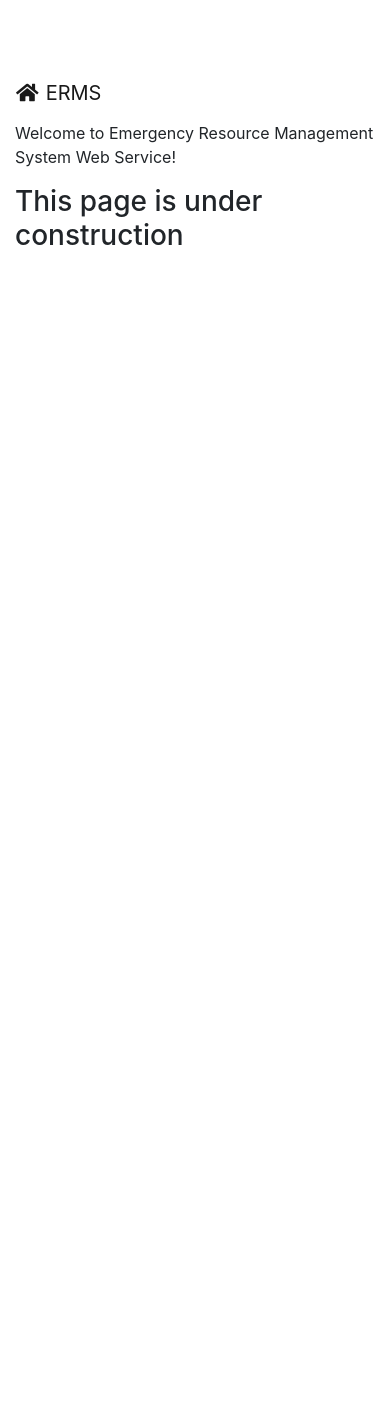
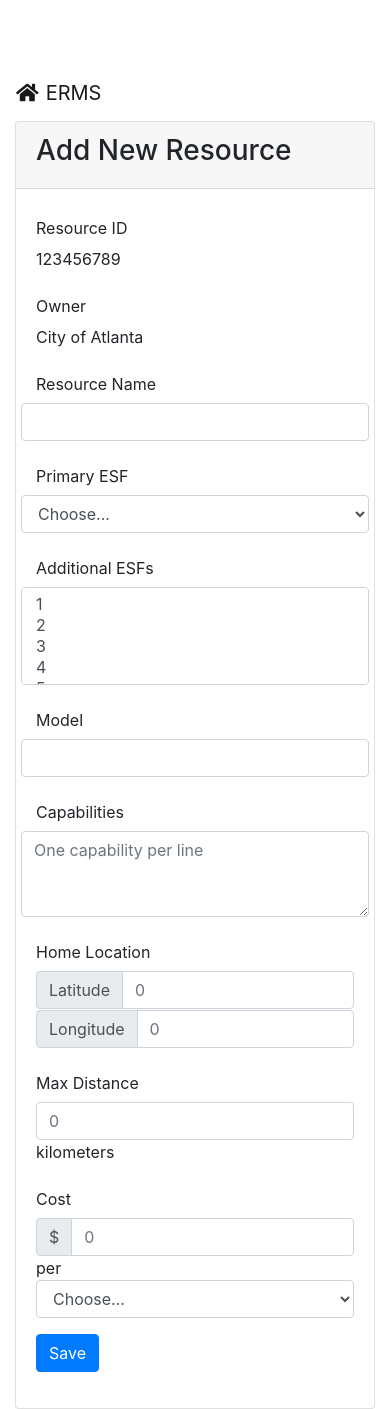
Before and after one commit to peijunz-archive/homework-cs6400-flask-jinja2, a Flask app: template Phase_3_Code/templates/add-resource.html in a window 390 px wide. Before the commit the page ends 245 px from the top, so only its background shows below. Run offline with Flask 2, Linux system fonts and the light colour scheme; the template is opened without the code that fills it, so the values that code supplies are empty; some libraries are stand-ins or nearby versions.

Commit message:
add resource template done

```diff
--- a/Phase_3_Code/templates/add-resource.html
+++ b/Phase_3_Code/templates/add-resource.html
@@ -1 +1,111 @@
 {% extends "base.html" %}
+{% block content %}
+
+
+<div class="card add-resource-card">
+  <div class="card-header">
+        <h3 class="panel-title">Add New Resource</h3>
+  </div>
+  <div class="card-body">
+
+<form class="form">
+  <div class="form-group row">
+    <label for="id-info" class="col-sm-3 col-form-label">Resource ID</label>
+    <div class="col-sm-9 info-col" id="resource-id"> 123456789 </div>
+  </div>
+
+  <div class="form-group row">
+    <label for="owner-info" class="col-sm-3 col-form-label">Owner</label>
+    <div class="col-sm-9 info-col" id="owner"> City of Atlanta </div>
+  </div>
+
+  <div class="form-group row">
+    <label for="resource-name" class="col-sm-3 col-form-label">Resource Name</label>
+      <input type="text" class="form-control col-sm-9" id="resource-name">
+  </div>
+
+  <div class="form-group row">
+    <label for="PromaryESF" class="col-sm-3 col-form-label">Primary ESF</label>
+    <select id="PrimaryESF" class="form-control col-sm-9">
+    <option selected>Choose...</option>
+      <option>1</option>
+      <option>2</option>
+      <option>3</option>
+      <option>4</option>
+      <option>5</option>
+      <option>...</option>
+    </select>
+  </div>
+
+  <div class="form-group row">
+    <label for="additionalESF" class="col-sm-3 col-form-label">Additional ESFs</label>
+    <select multiple id="additionalESF" class="form-control col-sm-9">
+      <option>1</option>
+      <option>2</option>
+      <option>3</option>
+      <option>4</option>
+      <option>5</option>
+    </select>
+  </div>
+
+  <div class="form-group row">
+    <label for="model" class="col-sm-3 col-form-label">Model</label>
+      <input type="text" class="form-control col-sm-9" id="model">
+  </div>
+
+  <div class="form-group row">
+    <label for="capabilities" class="col-sm-3 col-form-label">Capabilities</label>
+    <textarea class="form-control col-sm-9" id="capabilities" rows="3" placeholder="One capability per line"></textarea>
+  </div>
+
+
+  <div class="form-group row">
+    <label class="col-sm-3 col-form-label">Home Location</label>
+        <div class="input-group col-sm-4">
+          <div class="input-group-prepend"><span class="input-group-text">Latitude</span></div>
+          <input type="number" class="form-control" id="latitude" placeholder="0">
+        </div>
+          <div class="col-sm-1"></div>
+        <div class="input-group col-sm-4">
+          <div class="input-group-prepend"><span class="input-group-text">Longitude</span></div>
+          <input type="number" class="form-control" id="longitude" placeholder="0">
+        </div>
+  </div>
+
+  <div class="form-group row">
+    <label class="col-sm-3 col-form-label">Max Distance</label>
+        <div class="col-sm-4">
+          <input type="number" class="form-control" id="max-distance" placeholder="0">
+        </div>
+        <div class="col-sm-5 info-col"> kilometers </div>
+<!--         <div class="col-sm-1"></div> -->
+  </div>
+
+  <div class="form-group row">
+    <label class="col-sm-3 col-form-label">Cost</label>
+        <div class="input-group col-sm-4">
+          <div class="input-group-prepend"><span class="input-group-text">$</span></div>
+          <input type="number" class="form-control" placeholder="0">
+        </div>
+        <div class="col-sm-1 info-col"> per </div>
+        <div class="col-sm-4">
+            <select id="primaryESF" class="form-control">
+            <option selected>Choose...</option>
+            <option>1</option>
+            <option>2</option>
+            <option>3</option>
+            <option>4</option>
+            <option>5</option>
+            <option>...</option>
+            </select>
+        </div>
+  </div>
+  <div class="form-group row">
+    <div class="col-sm-9">
+      <button type="submit" class="btn btn-primary">Save</button>
+    </div>
+  </div>
+</form>
+</div>
+</div>
+{% endblock %}
```
Also changed, not shown: Phase_3_Code/dummyData.sql (+36 -6 lines).
